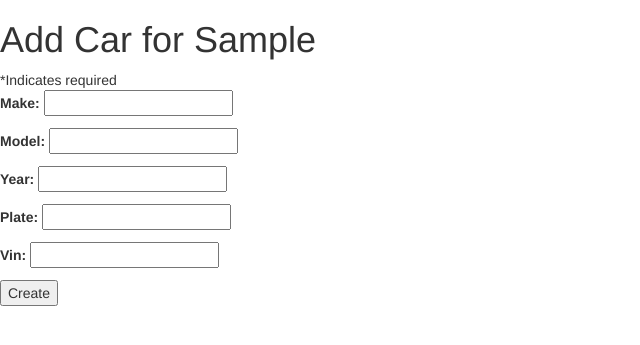
After one commit to taichatha/fivekwilson, a Django app: page /customerdb/1/add_car/ in a window 1280 px wide. The commit adds this page. Shown: the top 345 px of the page, without its empty margins (0-640 px from the left). Run offline with Django 3.2, Linux system fonts and the light colour scheme; tables that the repository leaves empty hold one stand-in row (values such as "Sample post"); some libraries are stand-ins or nearby versions.

Commit message:
add car, remove car

```diff
--- a/customerdb/forms.py
+++ b/customerdb/forms.py
@@ -1,4 +1,4 @@
-from customerdb.models import Customer, Employee, Appointment
+from customerdb.models import Customer, Employee, Appointment, Car
 from django.contrib.auth.models import User
 from django import forms
 from django.forms import ModelChoiceField
@@ -14,6 +14,12 @@ class UserForm(forms.ModelForm):
         model = User
         fields = ('username', 'first_name', 'last_name', 'email', 'password')
 
+class CarForm(forms.ModelForm):
+    class Meta:
+        model = Car
+        fields = ('make', 'model', 'year', 'plate', 'vin')
+
+
 class CustomerForm(forms.ModelForm):
     class Meta:
         model = Customer
--- a/customerdb/models.py
+++ b/customerdb/models.py
@@ -27,7 +27,7 @@ class Car(models.Model):
 	customer = models.ForeignKey('Customer', default=False)
 
 	def __unicode__(self):
-		return (self.make + " " + self.model + " "+ self.model)
+		return (self.year + " " + self.model + " "+ self.make)
 
 
 class Employee(models.Model):
--- a/customerdb/urls.py
+++ b/customerdb/urls.py
@@ -11,5 +11,7 @@ urlpatterns = patterns(
     url(r'^$', views.index, name='index'),
     url(r'^create_customer/$', views.create_customer, name='create_customer'),
     url(r'^show_customers/$', views.show_customers, name='show_customers'),
-    url(r'^profile/(?P<customer_id>[0-9]+)/$', views.customer_profile, name='customer_profile'),
+    url(r'^(?P<customer_id>[0-9]+)/$', views.customer_profile, name='customer_profile'),
+    url(r'^(?P<customer_id>[0-9]+)/add_car/$', views.add_car, name='add_car'),
+    url(r'^(?P<customer_id>[0-9]+)/(?P<car_id>[0-9]+)/delete', views.delete_car, name="delete_car"),
 )
--- a/customerdb/views.py
+++ b/customerdb/views.py
@@ -4,11 +4,11 @@ from django.shortcuts import get_object_or_404, render
 from django.template import RequestContext
 from django.contrib.auth import authenticate, login
 from django.http import HttpResponseRedirect, HttpResponse
-from customerdb.forms import UserForm, CustomerForm, EmployeeForm, AppointmentForm
+from customerdb.forms import UserForm, CustomerForm, EmployeeForm, AppointmentForm, CarForm
 from django.contrib.auth.decorators import login_required
 from django.contrib.auth import logout
 from django.core.urlresolvers import reverse
-from customerdb.models import Customer, Employee, Appointment
+from customerdb.models import Customer, Employee, Appointment, Car
 from django.db.models import Q
 from django.contrib.auth.models import User
 from django.utils import timezone
@@ -30,6 +30,31 @@ def customer_profile(request, customer_id):
 	customer = get_object_or_404(Customer, pk=customer_id)
 
 	return render(request, 'customerdb/customer_profile.html', {'customer': customer})
+
+
+def add_car(request, customer_id):
+	context = RequestContext(request)
+	customer = get_object_or_404(Customer, pk=customer_id)
+	if request.method == 'POST':
+		car_form = CarForm(data=request.POST)
+
+		if car_form.is_valid():
+			car = car_form.save(commit=False)
+			car.customer = customer
+			car.save()
+			return HttpResponseRedirect('/customerdb/'+ customer_id+"/")
+
+	else:
+		car_form = CarForm()
+
+	return render(request, 'customerdb/add_car.html', {'car_form': car_form, 'customer': customer})
+
+def delete_car(request, car_id, customer_id):
+	car = get_object_or_404(Car, pk=car_id)
+	car.delete()
+
+	return HttpResponseRedirect('/customerdb/'+ customer_id+"/")
+
 
 def create_customer(request):
 	#must be employee, must be admin
--- /dev/null
+++ b/templates/customerdb/add_car.html
@@ -0,0 +1,21 @@
+{% extends "base.html" %}
+{% block title %}{{customer.first_name}} {{customer.last_name}} {% endblock %}
+
+{% block content %}
+	<h1>Add Car for {{customer.first_name}}</h1>
+
+	<form id="car_form" method="post" action=""
+	        enctype="multipart/form-data">
+
+    {% csrf_token %}
+
+    <!-- Display each form. The as_p method wraps each element in a paragraph
+         (<p>) element. This ensures each element appears on a new line,
+         making everything look neater. -->
+    *Indicates required
+
+    {{ car_form.as_p }}
+
+    <!-- Provide a button to click to submit the form. -->
+    <input type="submit" name="submit" value="Create" />
+{% endblock %}
--- a/templates/customerdb/create_customer.html
+++ b/templates/customerdb/create_customer.html
@@ -1,6 +1,6 @@
 
 {% extends "base.html" %}
-{% block title %}Taiga{% endblock %}
+{% block title %}Create Customer{% endblock %}
 
 {% block content %}
         <h1>Create Customer</h1>
```
Also changed, not shown: templates/customerdb/customer_profile.html (+9 -0 lines), 4 other files.
